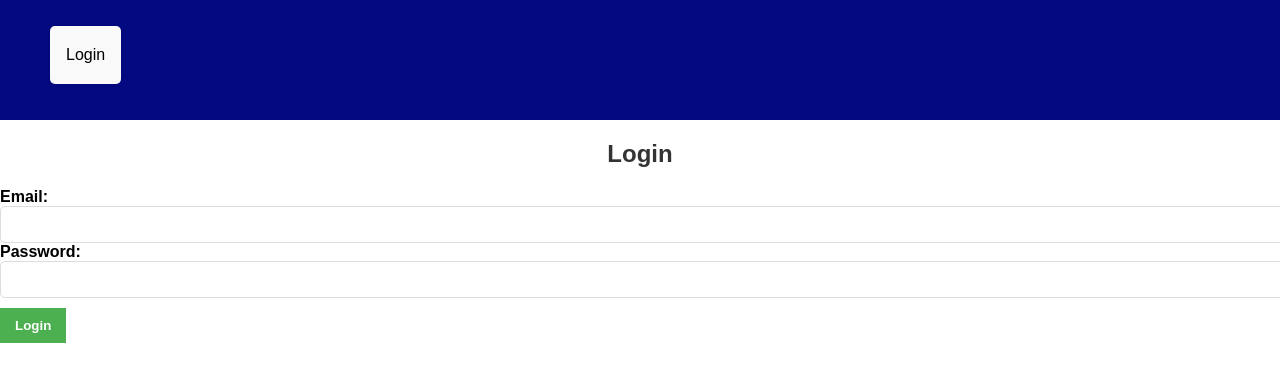
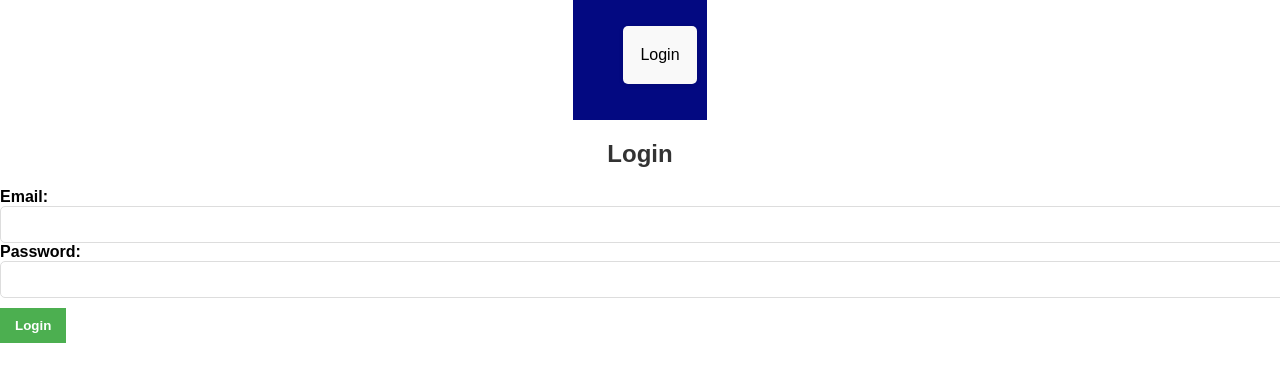
Before and after one commit to UttkarshKhanke/Miilitrack, a React (Create React App) app: page /login in a window 1280 px wide. Shown: the top 382 px of the page. Built offline with nearby package versions, Linux system fonts and the light colour scheme; no server answers.

Commit message:
Fixed UI of Navbar

```diff
--- a/src/components/Navbar.css
+++ b/src/components/Navbar.css
@@ -4,11 +4,13 @@
 }
 .navbar {
   display: flex;
-    justify-content: space-between;
+  justify-content: center; /* Center the items horizontally */
   align-items: center;
   background: #030981; /* Dark Blue */
   padding: 10px 10px;
   color: white;
+  width: fit-content; /* Make the navbar wrap content */
+  margin: 0 auto; /* Center the navbar itself within its parent */
 }
 
   /* Navigation Links */
@@ -24,7 +26,7 @@
     text-decoration: none;
     font-size: 16px;
     transition: 0.3s ease;
-    padding: 5px 1px;
+    padding: 5px 2px;
   }
 
   .nav-links li a:hover {
@@ -37,11 +39,11 @@
     background: #e74c3c;
     color: white;
     border: none;
-    padding: 8px 12px;
+    padding: 2px 2px;
     cursor: pointer;
     font-size: 16px;
     transition: 0.3s ease;
-    border-radius: 5px;
+    border-radius: 8px;
   }
 
   .nav-links li button:hover {
@@ -71,7 +73,7 @@
       top: 60px;
       left: 0;
       background: #2c3e50;
-      width: 100%;
+      width: fit-content;
       text-align: center;
       padding: 5px 0;
     }
@@ -81,6 +83,6 @@
     }
 
     .nav-links li {
-      padding: 10px 0;
+      padding: 10px 10;
     }
   }
```
Lines whose indentation alone changed are shown as unchanged.
